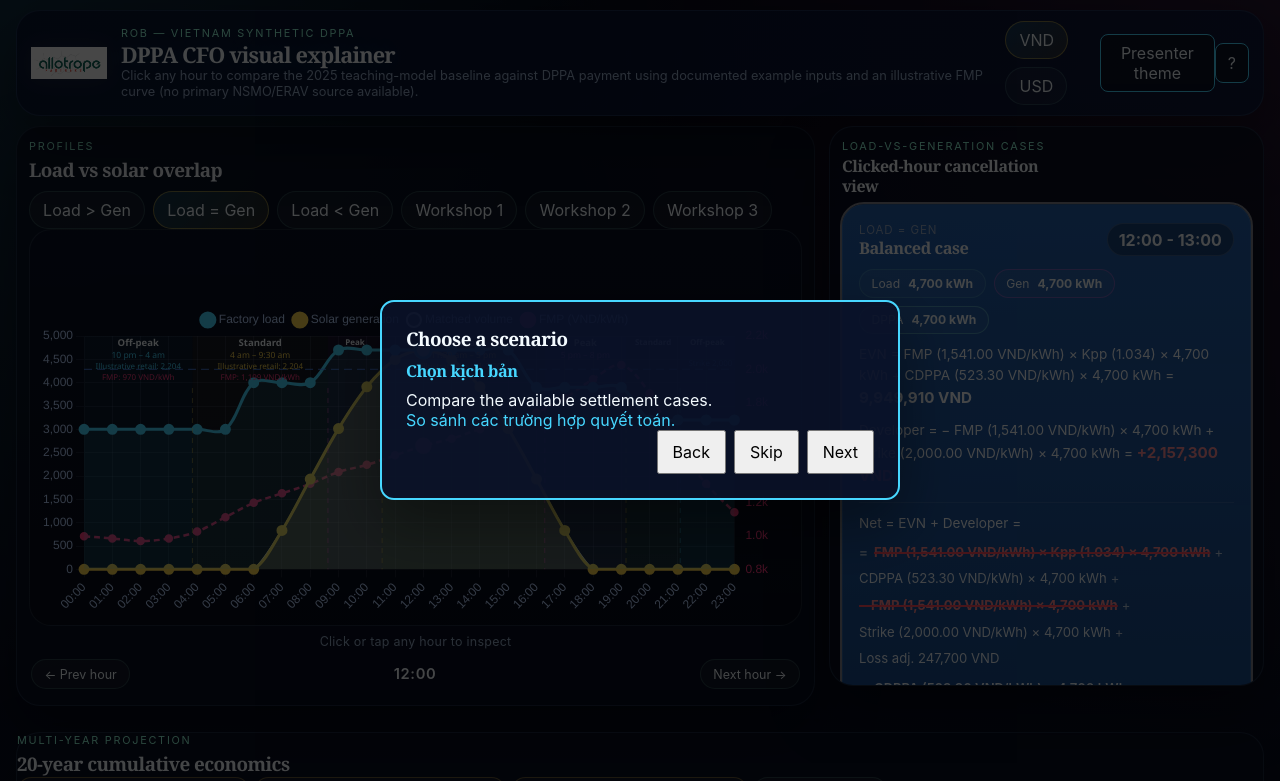
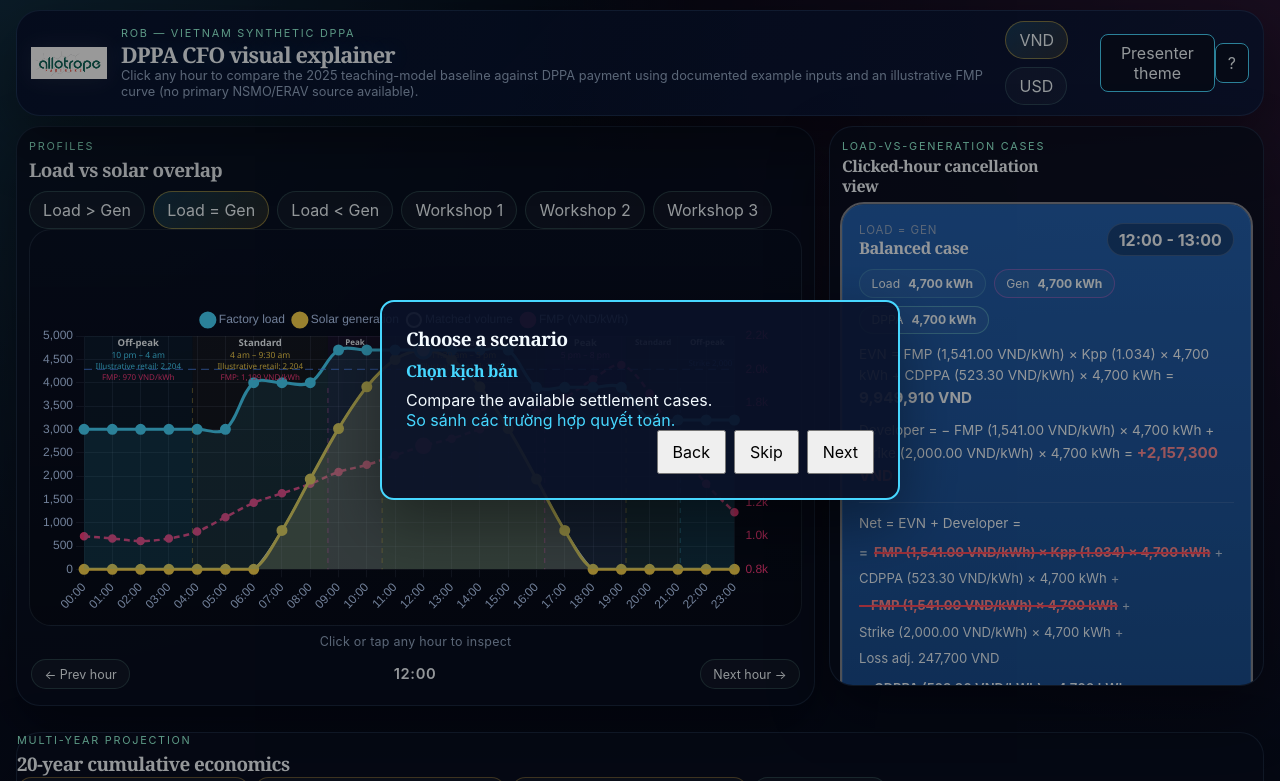
Before and after one commit to tah-allotrope/dppa-case, a website built with Vite: page app/index.html in a window 1280 px wide. Shown: the top 781 px of the page. Built offline with nearby package versions, Linux system fonts and the light colour scheme.

Commit message:
Fix guided tour overlay obscuring content behind the popup
#tourOverlay's backdrop was rgba(0,0,0,.72) — nearly opaque, so the
scenario tabs, sliders, and charts the tour steps point at were fully
hidden behind the dark card, defeating the point of scrollIntoView-ing
the target before showing the annotation. Lowered to .4, dark enough to
read as a modal state without hiding the page underneath.

Verified visually in Chrome (both a scenario-tab step and a slider step)
and confirmed lint/unit/e2e all still pass.

Co-Authored-By: Claude Sonnet 5 <noreply@anthropic.com>
Claude-Session: https://claude.ai/code/session_01HHjhxzppULX5muy84uyhYQ

```diff
--- a/app/src/theme.css
+++ b/app/src/theme.css
@@ -5,4 +5,4 @@
 .theme-toggle,.tour-launch { min-height:40px;padding:8px 12px;border:1px solid var(--cyan);border-radius:8px;background:var(--panel);color:var(--text); }
 #teachBanner { position:fixed;left:0;right:0;bottom:0;z-index:10000;background:var(--panel-strong);color:var(--text);border-top:2px solid var(--cyan);padding:10px 16px; }
 .teach-banner-inner { display:flex;align-items:center;gap:16px;max-width:1100px;margin:0 auto; }.teach-banner-text { flex:1;display:flex;flex-direction:column;gap:2px;font-size:.9rem; }.teach-step-counter{color:var(--cyan)}.teach-expected{color:var(--muted);font-size:.8rem}#teachPrev,#teachNext{background:var(--panel);color:var(--text);border:1px solid var(--cyan);border-radius:6px;padding:6px 14px}
-#tourOverlay{position:fixed;inset:0;z-index:11000;display:grid;place-items:center;padding:20px;background:rgba(0,0,0,.72)}.tour-card{width:min(520px,100%);padding:24px;border:2px solid var(--cyan);border-radius:14px;background:var(--panel-strong);color:var(--text);box-shadow:var(--shadow)}.tour-card h2,.tour-card h3{margin:0 0 8px}.tour-card h3,.tour-vi{color:var(--cyan)}.tour-actions{display:flex;justify-content:flex-end;gap:8px}.tour-actions button{min-height:44px;padding:8px 14px}
+#tourOverlay{position:fixed;inset:0;z-index:11000;display:grid;place-items:center;padding:20px;background:rgba(0,0,0,.4)}.tour-card{width:min(520px,100%);padding:24px;border:2px solid var(--cyan);border-radius:14px;background:var(--panel-strong);color:var(--text);box-shadow:var(--shadow)}.tour-card h2,.tour-card h3{margin:0 0 8px}.tour-card h3,.tour-vi{color:var(--cyan)}.tour-actions{display:flex;justify-content:flex-end;gap:8px}.tour-actions button{min-height:44px;padding:8px 14px}
```
